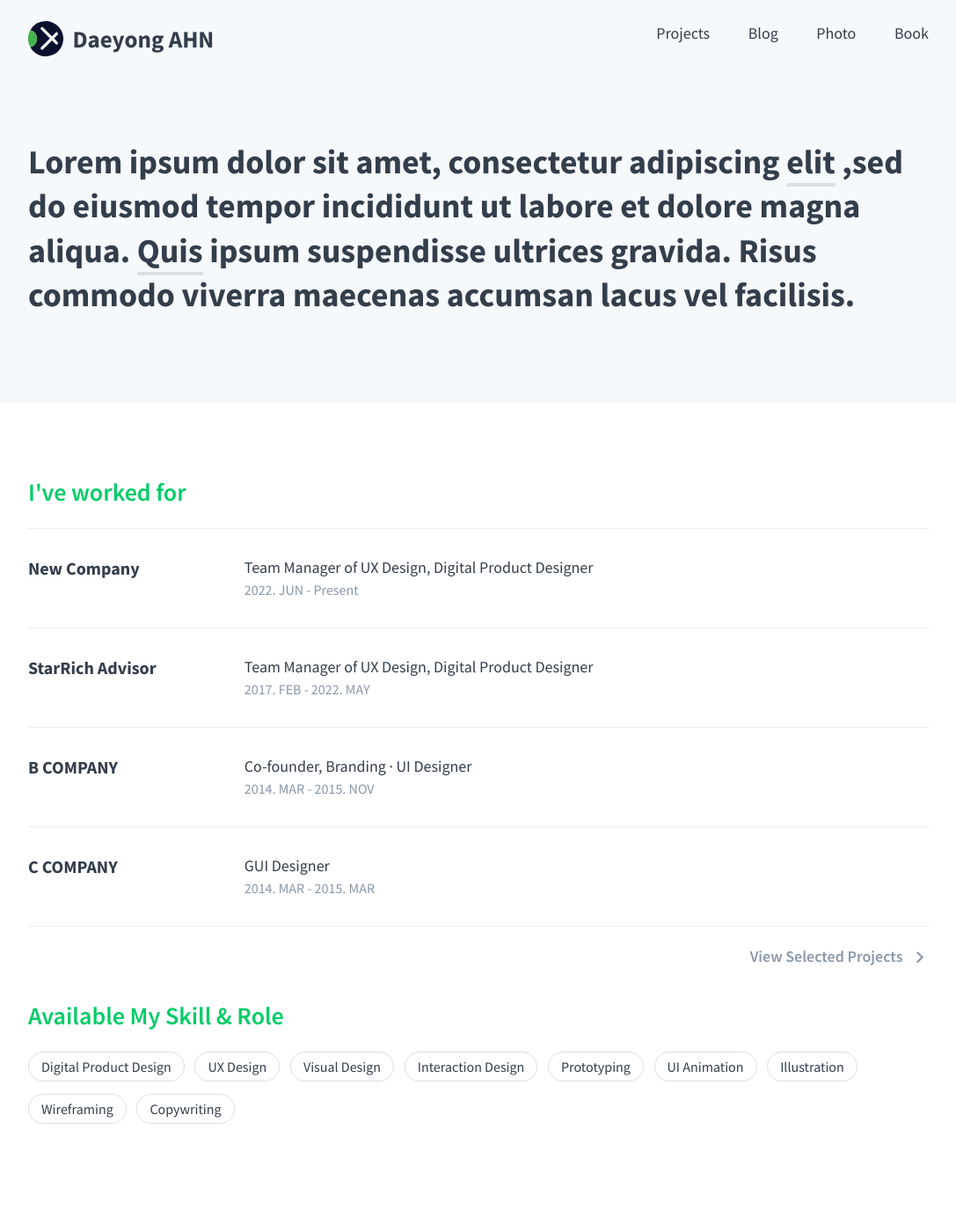
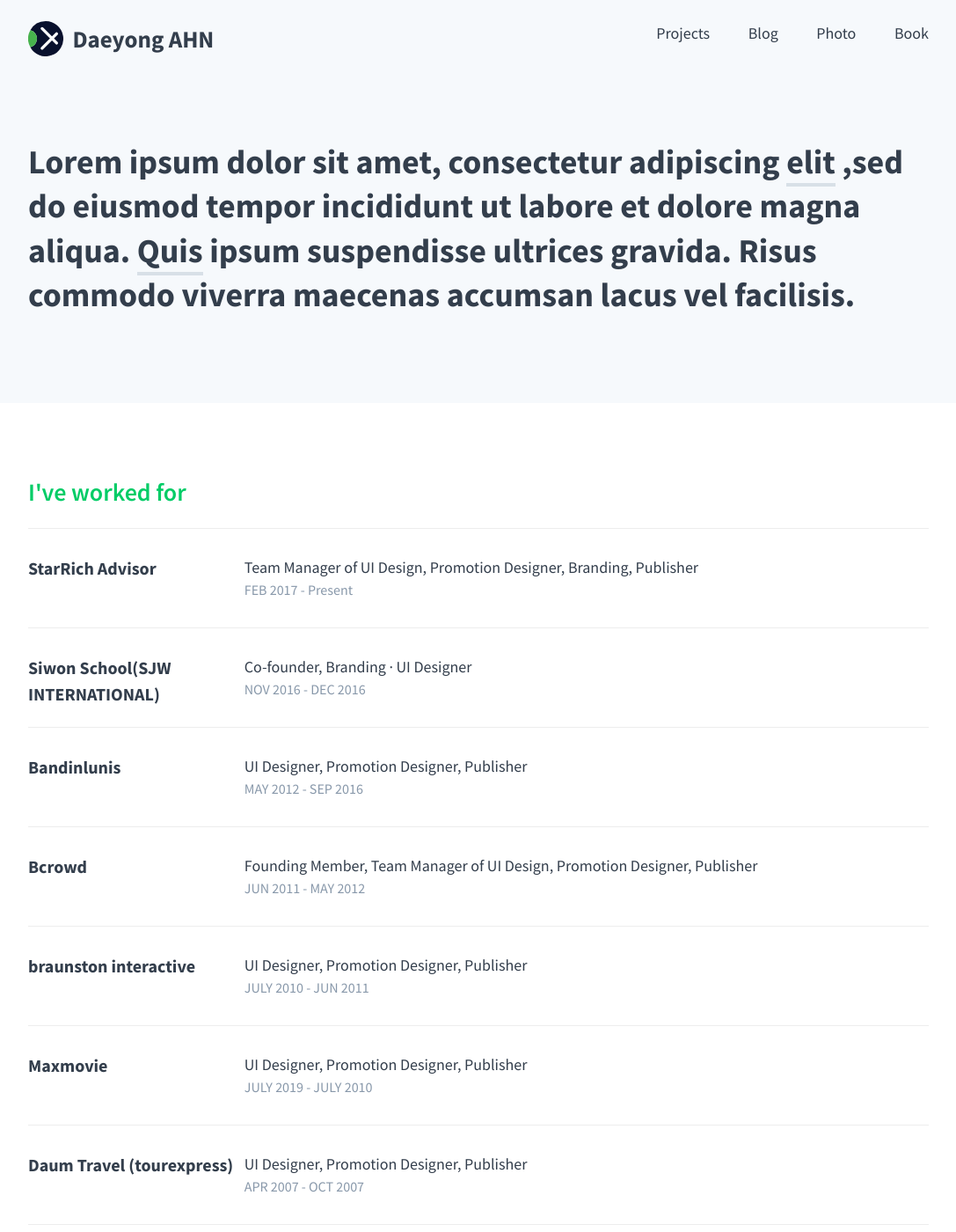
Before and after one commit to dragonyongs/daeyong.github.io, a Jekyll site: the page built from index.md, in a window 1280 px wide and 1400 px high. Shown: the whole window at 88% size, without its empty margins (96-1183 px from the left). Built offline with Jekyll 4.4.1, drawn with Linux system fonts in a browser that asks for light colours.

Commit message:
Update
Update

```diff
--- a/_data/experience.yml
+++ b/_data/experience.yml
@@ -1,19 +1,34 @@
-four-place:
-- name: New Company
-  role: Team Manager of UX Design, Digital Product Designer
-  date: 2022. JUN - Present
+seventh-place:
+- name: StarRich Advisor
+  role: Team Manager of UI Design, Promotion Designer, Branding, Publisher
+  date: FEB 2017 - Present
+
+sixth-place:
+- name: Siwon School(SJW INTERNATIONAL)
+  role: Co-founder, Branding · UI Designer
+  date: NOV 2016 - DEC 2016
+
+fifth-place:
+- name: Bandinlunis
+  role: UI Designer, Promotion Designer, Publisher
+  date: MAY 2012 - SEP 2016
+
+fourth-place:
+- name: Bcrowd
+  role: Founding Member, Team Manager of UI Design, Promotion Designer, Publisher
+  date: JUN 2011 - MAY 2012
 
 third-place:
-- name: StarRich Advisor
-  role: Team Manager of UX Design, Digital Product Designer
-  date: 2017. FEB - 2022. MAY
+- name: braunston interactive
+  role: UI Designer, Promotion Designer, Publisher
+  date: JULY 2010 - JUN 2011
 
 second-place:
-- name: B COMPANY
-  role: Co-founder, Branding · UI Designer
-  date: 2014. MAR - 2015. NOV
+- name: Maxmovie
+  role: UI Designer, Promotion Designer, Publisher
+  date: JULY 2019 - JULY 2010
 
 first-place:
-- name: C COMPANY
-  role: GUI Designer
-  date: 2014. MAR - 2015. MAR
+- name: Daum Travel (tourexpress)
+  role: UI Designer, Promotion Designer, Publisher
+  date: APR 2007 - OCT 2007
--- a/_includes/project-list.html
+++ b/_includes/project-list.html
@@ -1,5 +1,53 @@
 <li class="workplace transition">
-    {% for four in site.data.experience.four-place %}
+    {% for four in site.data.experience.seventh-place %}
+    <p class="workplace-name">
+        {{ four.name }}
+    </p>
+    <div class="work-info">
+        <p>
+            {{ four.role }}
+        </p>
+        <p class="work-sub-info">
+            {{ four.date }}
+        </p>
+    </div>
+    {% endfor %}
+</li>
+
+<li class="workplace transition">
+    {% for four in site.data.experience.sixth-place %}
+    <p class="workplace-name">
+        {{ four.name }}
+    </p>
+    <div class="work-info">
+        <p>
+            {{ four.role }}
+        </p>
+        <p class="work-sub-info">
+            {{ four.date }}
+        </p>
+    </div>
+    {% endfor %}
+</li>
+
+<li class="workplace transition">
+    {% for four in site.data.experience.fifth-place %}
+    <p class="workplace-name">
+        {{ four.name }}
+    </p>
+    <div class="work-info">
+        <p>
+            {{ four.role }}
+        </p>
+        <p class="work-sub-info">
+            {{ four.date }}
+        </p>
+    </div>
+    {% endfor %}
+</li>
+
+<li class="workplace transition">
+    {% for four in site.data.experience.fourth-place %}
     <p class="workplace-name">
         {{ four.name }}
     </p>
```
